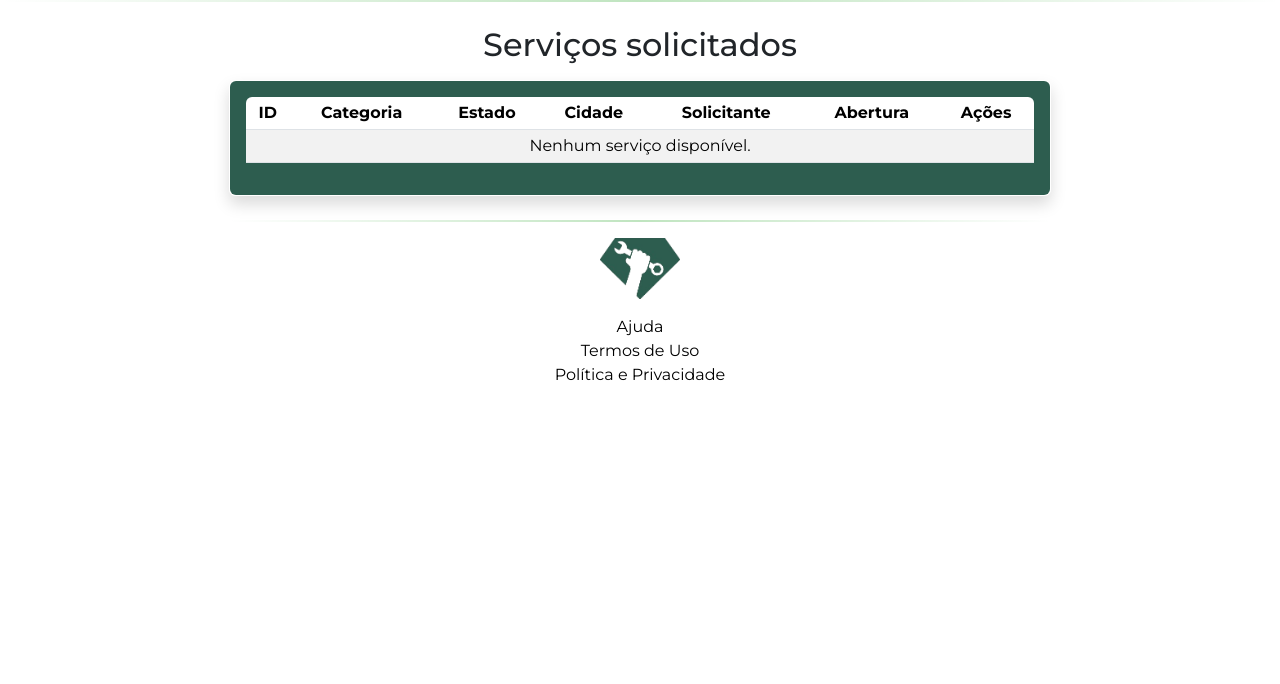
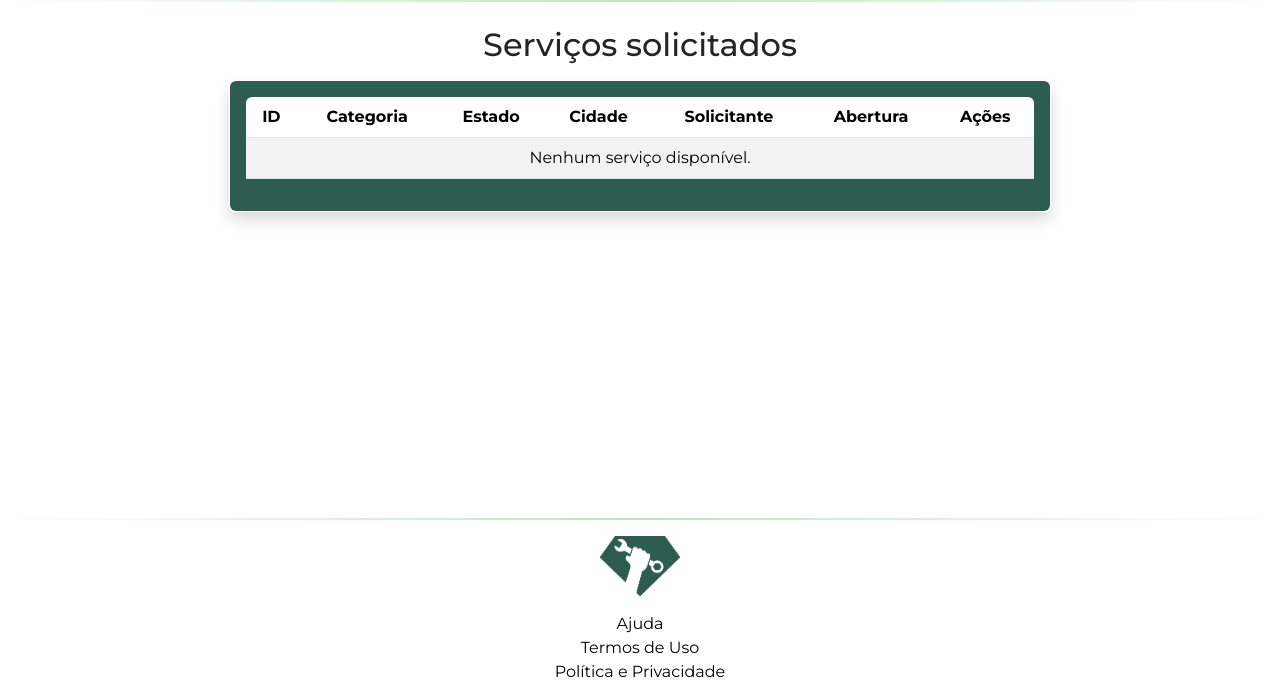
Before and after one commit to CiprianoLucas/GYCIL, a Django app: page /servicos/procurar/1 in a window 1280 px wide. Shown: the part 116-800 px from the top of the page. Run offline with Django 5.2, Linux system fonts and the light colour scheme; data that the repository does not hold is empty; some libraries are stand-ins or nearby versions.

Commit message:
feat: Finalizando aba de serviços

```diff
--- a/GYCIL/base/templates/partials/_footer.html
+++ b/GYCIL/base/templates/partials/_footer.html
@@ -1,7 +1,7 @@
 {% load static %}
 <footer class="">
-  <hr class="line mt-4"/>
-  <div class="text-center">
+  <div class="text-center fixed-bottom">
+    <hr class="line mt-4"/>
     <img class="img-fluid mb-3" width="80px" src="{% static 'base/img/logo_diamond_crop.png' %}" alt="" />
     <div class="text-center">
       <a href="">Ajuda</a>
--- a/GYCIL/services/templates/services/index.html
+++ b/GYCIL/services/templates/services/index.html
@@ -13,7 +13,7 @@
     <div class="card shadow">
       <div class="card-body card-background rounded">
         <div class="table-responsive rounded">
-          <table class="table table-striped table-sm rounded">
+          <table class="table table-striped table rounded">
             <thead>
               <tr class="text-center">
                 <th class="d-none d-sm-table-cell">ID</th>
@@ -35,7 +35,7 @@
                   <td>{{ service.client.name }}</td>
                   <td class="d-none d-sm-table-cell">{{ service.created_at }}</td>
 
-                  <td class="d-flex gap-1 ps-3">
+                  <td class="d-flex gap-2 p-2">
                     <button data-url="{% url 'services:descriptions' service.id %}" type="button" class="btn btn-primary align-items-center" data-bs-toggle="modal" data-bs-target="#serviceModal"><i class="bi bi-info-circle"></i></button>
 
                     {% if user_type == "client" and not service.company %}
```
